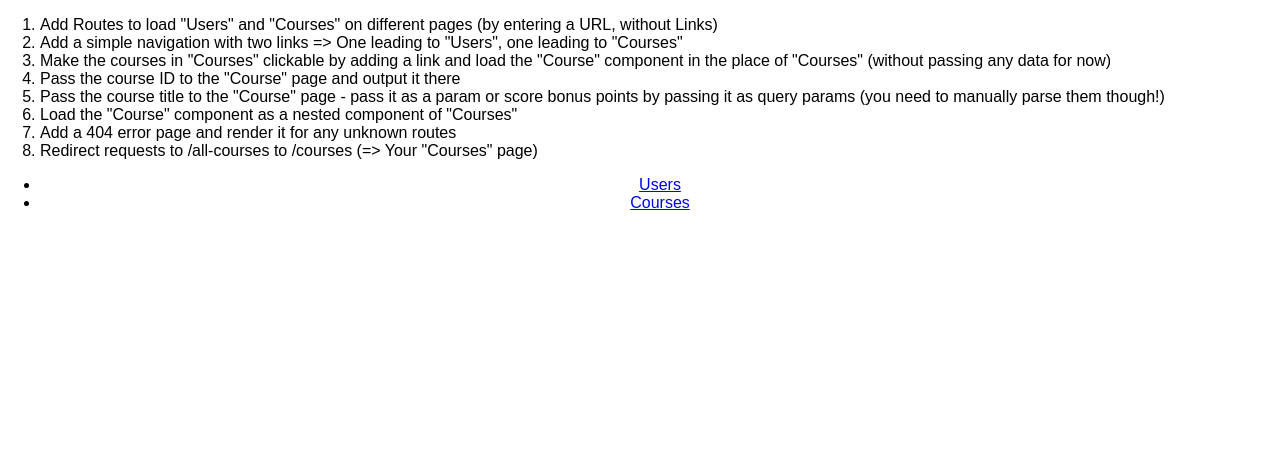
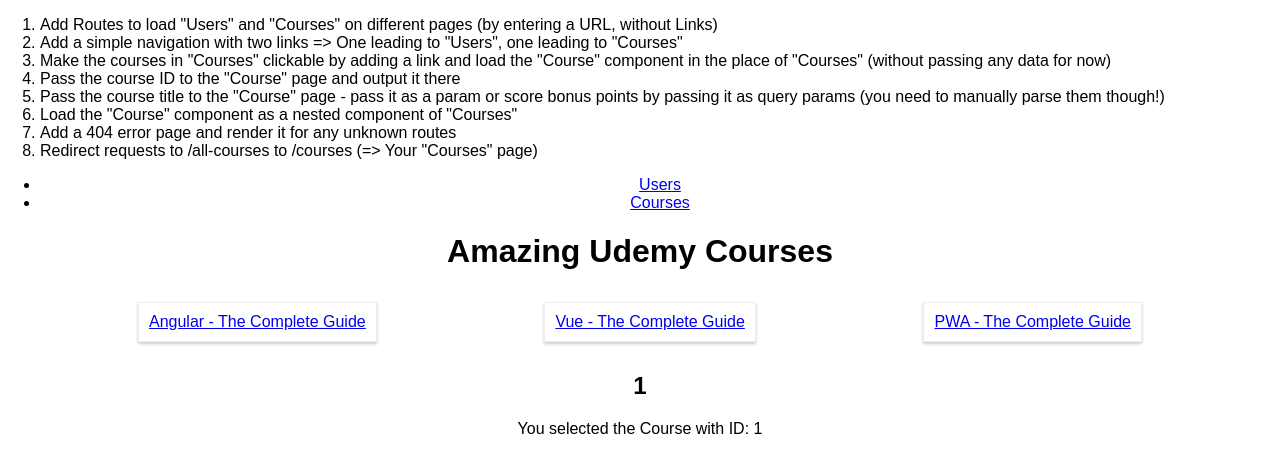
Before and after one commit to RickCardoso/react-complete-guide, a React (Create React App) app: page /courses/1 in a window 1280 px wide. Shown: the top 472 px of the page. Built offline with nearby package versions, Linux system fonts and the light colour scheme.

Commit message:
4. course id on Course

```diff
--- a/src/App.js
+++ b/src/App.js
@@ -34,7 +34,7 @@
           </div>
 
           <Switch>
-            <Route exact path="/courses" component={Courses} />
+            <Route path="/courses" component={Courses} />
             <Route exact path="/users" component={Users} />
           </Switch>
         </div>
--- a/src/containers/Course/Course.js
+++ b/src/containers/Course/Course.js
@@ -4,8 +4,8 @@
     render () {
         return (
             <div>
-                <h1>_COURSE_TITLE_</h1>
-                <p>You selected the Course with ID: _ID_</p>
+                <h1>{this.props.match.params.id}</h1>
+                <p>You selected the Course with ID: {this.props.match.params.id}</p>
             </div>
         );
     }
--- a/src/containers/Courses/Courses.js
+++ b/src/containers/Courses/Courses.js
@@ -1,5 +1,5 @@
 import React, { Component } from 'react';
-import { Switch, Route, withRouter, Link } from 'react-router-dom';
+import { Route, withRouter, Link } from 'react-router-dom';
 import Course from '../Course/Course';
 
 import './Courses.css';
@@ -11,7 +11,6 @@
             { id: 2, title: 'Vue - The Complete Guide' },
             { id: 3, title: 'PWA - The Complete Guide' }
         ],
-        selectedCourse: null,
     }
 
     render () {
@@ -21,18 +20,20 @@
                 <section className="Courses">
                     {
                         this.state.courses.map( course => {
-                            return <Link to={`${this.props.match.url}/${course.id}`} className="Course" key={course.id}>{course.title}</Link>;
+                            return <Link
+                              to={`${this.props.match.url}/${course.id}`}
+                              className="Course"
+                              key={course.id}
+                            >
+                              {course.title}
+                            </Link>;
                         } )
                     }
                 </section>
 
-                {this.state.selectedCourse &&
-                  <section classeName="LoadedCourse">
-                    <Switch>
-                      <Route path="/:id" component={Course} />
-                    </Switch>
-                  </section>
-                }
+                <section classeName="LoadedCourse">
+                  <Route exact path="/courses/:id" component={Course} />
+                </section>
             </div>
         );
     }
```
